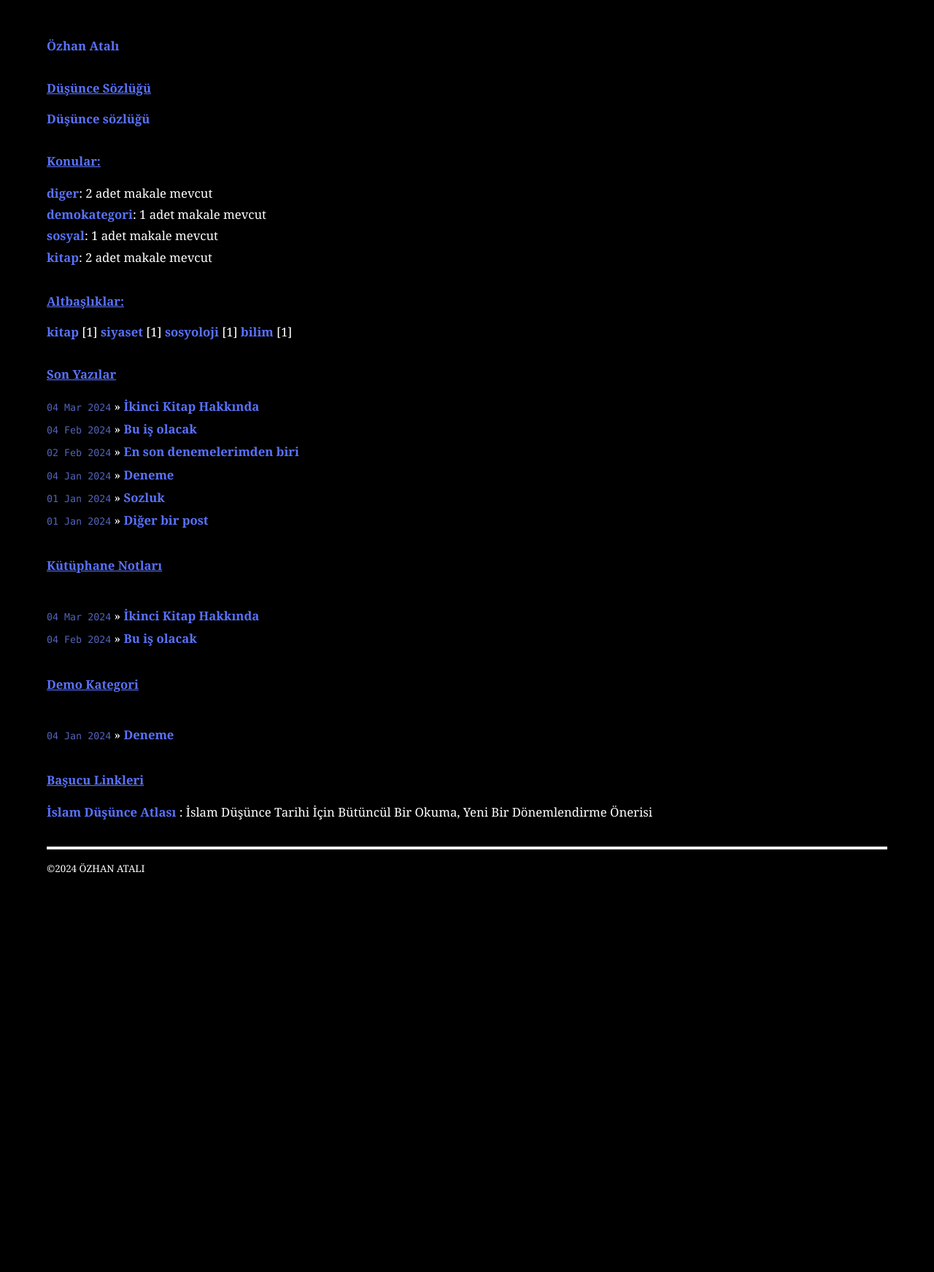
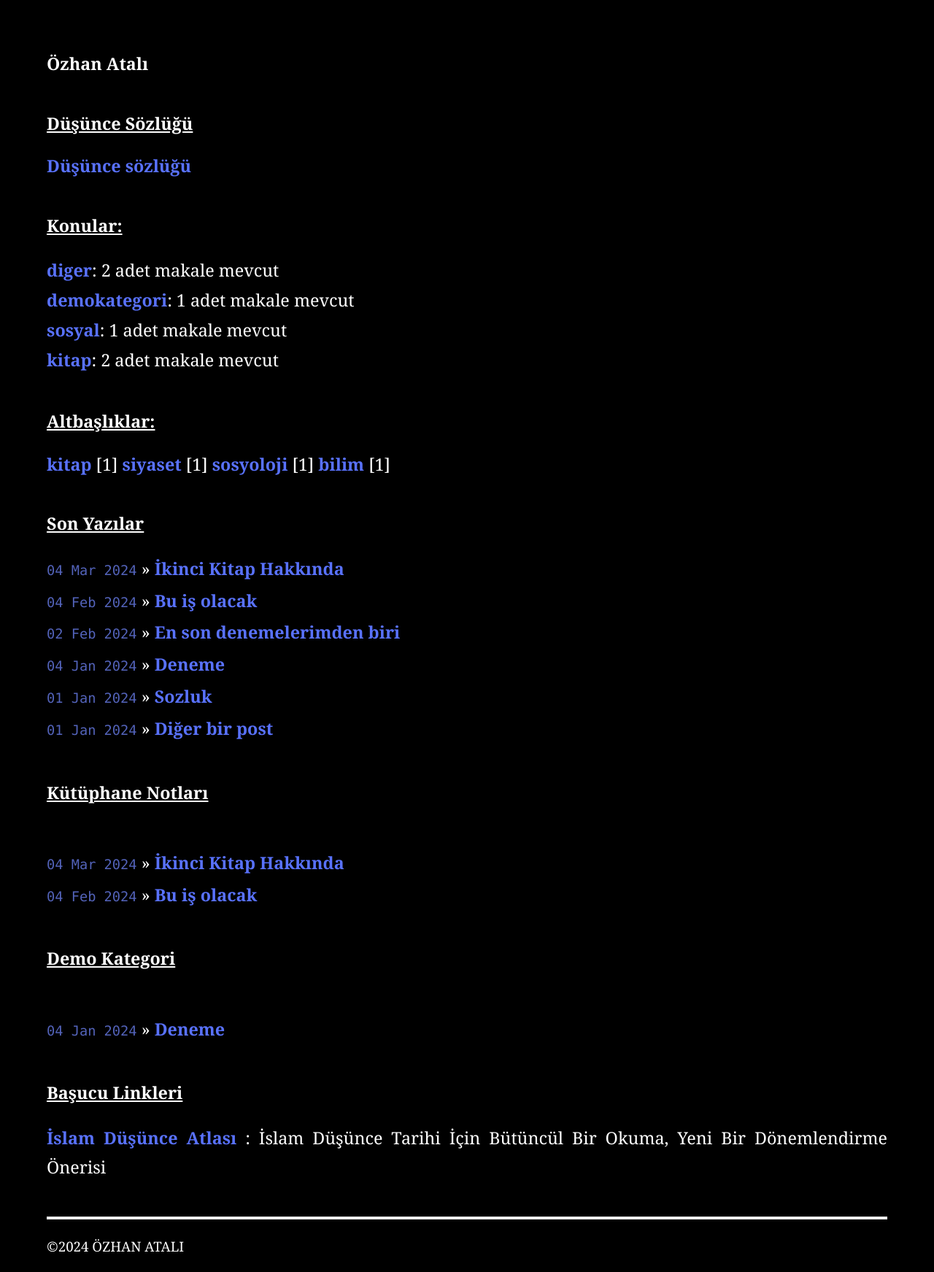
Before and after one commit to ozhanatali/ozhanatali.github.io, a Jekyll site: the page built from index.html, in a window 1280 px wide. Shown: the whole page at 73% size. Built offline with Jekyll 4.4.1, drawn with Linux system fonts in a browser that asks for light colours; before the commit the page ends 1216 px from its top, so only the background shows below that.

Commit message:
Update screen.css

```diff
--- a/css/screen.css
+++ b/css/screen.css
@@ -178,7 +178,7 @@ ul.posts {
   }
 
   .site {
-
+    font-size: 175%;
     width: 90%;
   }
 
@@ -208,11 +208,11 @@ ul.posts span {
 
 
 .site .title a {
-  color: #5972ff;
+  color: white;
 }
 
 h1, h2, h3, h4, h5, h6 {
-    color: #5972ff;
+    color: white;
 }
 
 .site .footer {
```
